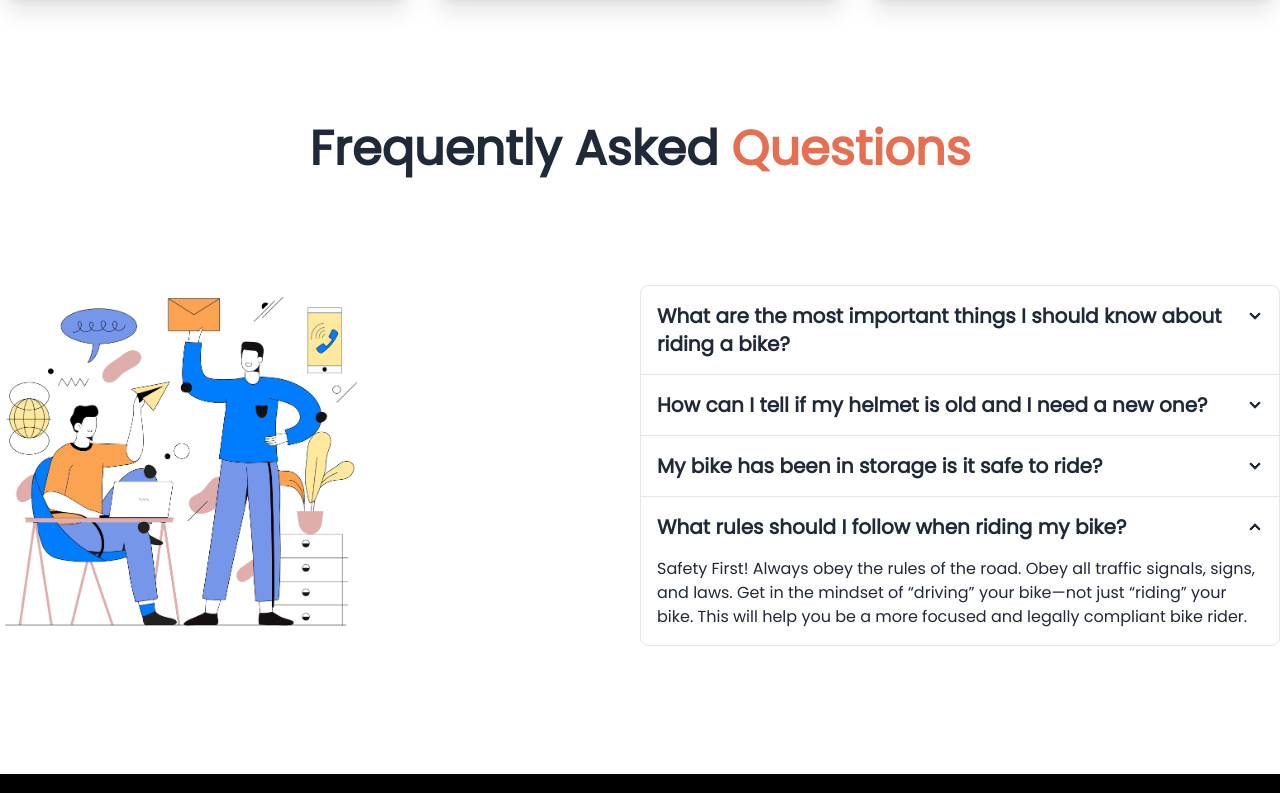
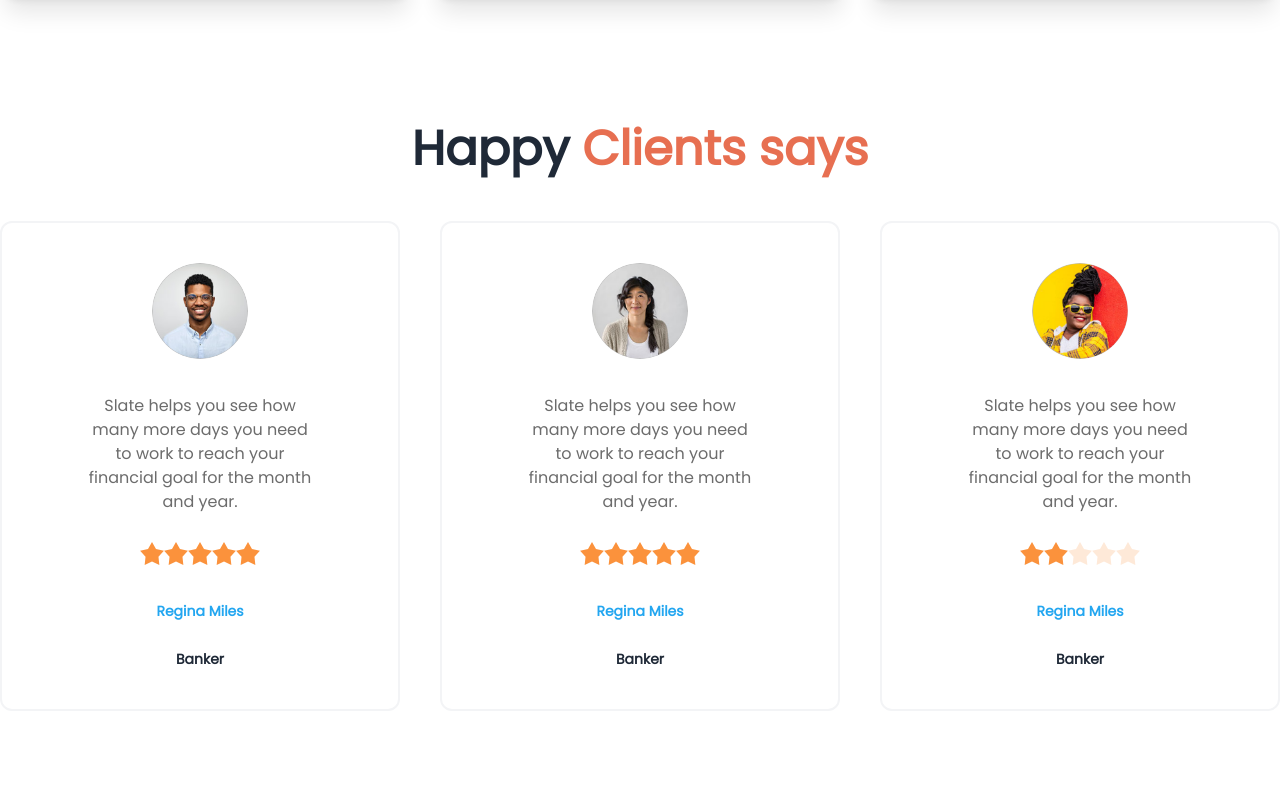
Before and after one commit to md-alamin2/biker-zone, a plain HTML site: page index.html in a window 1280 px wide. Shown: the part 2004-2797 px from the top of the page. Drawn offline with nearby package versions, Linux system fonts and the light colour scheme.

Commit message:
added review section

```diff
--- a/index.html
+++ b/index.html
@@ -33,9 +33,9 @@
 
 <body class="poppins-font">
   <!-- header section -->
-  <header class="md:container mx-auto">
+  <header id="header" class="md:container mx-auto relative">
     <!-- navbar -->
-    <nav>
+    <nav class="sticky top-0">
       <div class="navbar bg-base-100">
         <div class="flex-1">
           <div class="dropdown">
@@ -71,7 +71,8 @@
     <div class="carousel w-full bg-secondary-color rounded-lg mt-5 lg:mt-12">
       <!-- slide1 -->
       <div id="slide1" class="carousel-item relative w-full">
-        <div class="flex flex-col lg:flex-row lg:justify-between lg:w-full lg:gap-6 items-center px-2 lg:px-32 py-3 lg:py-24">
+        <div
+          class="flex flex-col lg:flex-row lg:justify-between lg:w-full lg:gap-6 items-center px-2 lg:px-32 py-3 lg:py-24">
           <!-- text content -->
           <div class="space-y-7 text-center lg:text-start">
             <h2 class="text-3xl md:text-6xl font-extrabold max-w-[700px]">Ride-on R15 V4 with Smile</h2>
@@ -91,7 +92,8 @@
       </div>
       <!-- slide2 -->
       <div id="slide2" class="carousel-item relative w-full">
-        <div class="flex flex-col lg:flex-row lg:justify-between lg:w-full lg:gap-6 items-center px-2 lg:px-32 py-3 lg:py-24">
+        <div
+          class="flex flex-col lg:flex-row lg:justify-between lg:w-full lg:gap-6 items-center px-2 lg:px-32 py-3 lg:py-24">
           <!-- text content -->
           <div class="space-y-7 text-center lg:text-start">
             <h2 class="text-3xl md:text-6xl font-extrabold max-w-[700px]">Ride-on R15 V4 with Smile</h2>
@@ -111,7 +113,8 @@
       </div>
       <!-- slide3 -->
       <div id="slide3" class="carousel-item relative w-full">
-        <div class="flex flex-col lg:flex-row lg:justify-between lg:w-full lg:gap-6 items-center px-2 lg:px-32 py-3 lg:py-24">
+        <div
+          class="flex flex-col lg:flex-row lg:justify-between lg:w-full lg:gap-6 items-center px-2 lg:px-32 py-3 lg:py-24">
           <!-- text content -->
           <div class="space-y-7 text-center lg:text-start">
             <h2 class="text-3xl md:text-6xl font-extrabold max-w-[700px]">Ride-on R15 V4 with Smile</h2>
@@ -131,7 +134,8 @@
       </div>
       <!-- slide4 -->
       <div id="slide4" class="carousel-item relative w-full">
-        <div class="flex flex-col lg:flex-row lg:justify-between lg:w-full lg:gap-6 items-center px-2 lg:px-32 py-3 lg:py-24">
+        <div
+          class="flex flex-col lg:flex-row lg:justify-between lg:w-full lg:gap-6 items-center px-2 lg:px-32 py-3 lg:py-24">
           <!-- text content -->
           <div class="space-y-7 text-center lg:text-start">
             <h2 class="text-3xl md:text-6xl font-extrabold max-w-[700px]">Ride-on R15 V4 with Smile</h2>
@@ -160,7 +164,8 @@
       <p class="text-sm text-primary-color font-semibold">Best bike collection</p>
       <hr class="border-1 border-primary-color w-[5%] mx-auto">
       <!-- img container -->
-      <div class="flex flex-col lg:flex-row lg:justify-between gap-3 lg:gap-0 mt-5 lg:mt-12 w-[90%] md:w-[50%] lg:w-full mx-auto">
+      <div
+        class="flex flex-col lg:flex-row lg:justify-between gap-3 lg:gap-0 mt-5 lg:mt-12 w-[90%] md:w-[50%] lg:w-full mx-auto">
         <img class="grayscale" src="images/others/feature-bike.png" alt="">
         <img src="images/others/feature-bike.png" alt="">
         <img class="grayscale" src="images/others/feature-bike.png" alt="">
@@ -175,13 +180,12 @@
         <!-- card1 -->
         <div class="card bg-base-100 shadow-xl">
           <figure>
-            <img
-              src="images/others/latest1.png"
-              alt="Ducati"  class="w-full p-6"/>
+            <img src="images/others/latest1.png" alt="Ducati" class="w-full p-6" />
           </figure>
           <div class="card-body">
             <h2 class="text-3xl font-semibold">Ducati XDIAVEL S-73</h2>
-            <p class="max-w-[337px]">Lorem ipsum dolor sit amet, consectetur adipiscing elit. Lacus, fermentum amet faucibus sed id nisi lectus at.</p>
+            <p class="max-w-[337px]">Lorem ipsum dolor sit amet, consectetur adipiscing elit. Lacus, fermentum amet
+              faucibus sed id nisi lectus at.</p>
             <div class="card-actions">
               <button class="btn bg-primary-color text-white mt-10">Read more</button>
             </div>
@@ -190,13 +194,12 @@
         <!-- card2 -->
         <div class="card bg-base-100 shadow-xl">
           <figure>
-            <img
-              src="images/others/latest2.png"
-              alt="Ducati"  class="w-full p-6"/>
+            <img src="images/others/latest2.png" alt="Ducati" class="w-full p-6" />
           </figure>
           <div class="card-body">
             <h2 class="text-3xl font-semibold">Motorcycles & Scooters</h2>
-            <p class="max-w-[337px]">Lorem ipsum dolor sit amet, consectetur adipiscing elit. Lacus, fermentum amet faucibus sed id nisi lectus at.</p>
+            <p class="max-w-[337px]">Lorem ipsum dolor sit amet, consectetur adipiscing elit. Lacus, fermentum amet
+              faucibus sed id nisi lectus at.</p>
             <div class="card-actions">
               <button class="btn bg-primary-color text-white mt-10">Read more</button>
             </div>
@@ -205,13 +208,12 @@
         <!-- card3 -->
         <div class="card bg-base-100 shadow-xl">
           <figure>
-            <img
-              src="images/others/latest3.png"
-              alt="Ducati"  class="w-full p-6"/>
+            <img src="images/others/latest3.png" alt="Ducati" class="w-full p-6" />
           </figure>
           <div class="card-body">
             <h2 class="text-3xl font-semibold">2021 Honda CBR500R</h2>
-            <p class="max-w-[337px]">Lorem ipsum dolor sit amet, consectetur adipiscing elit. Lacus, fermentum amet faucibus sed id nisi lectus at.</p>
+            <p class="max-w-[337px]">Lorem ipsum dolor sit amet, consectetur adipiscing elit. Lacus, fermentum amet
+              faucibus sed id nisi lectus at.</p>
             <div class="card-actions">
               <button class="btn bg-primary-color text-white mt-10">Read more</button>
             </div>
@@ -220,9 +222,81 @@
       </div>
     </section>
 
+    <!-- review section -->
+    <section class="mt-10 lg:mt-32">
+      <h2 class="text-5xl font-semibold text-center">Happy <span class="text-primary-color">Clients says</span></h2>
+      <!-- card container -->
+      <div class="grid grid-cols-1 lg:grid-cols-3 gap-10 mt-12 px-2 md:px-16 lg:px-0">
+        <!-- card1 -->
+        <div class="border-2 border-gray-100 space-y-7 py-10 text-center rounded-xl">
+          <div class="avatar">
+            <div class="w-24 rounded-full">
+              <img src="images/others/user-1.png" />
+            </div>
+          </div>
+          <p class="text-[#6C6C6C] max-w-[235px] mx-auto">Slate helps you see how
+            many more days you need
+            to work to reach your financial
+            goal for the month and year.</p>
+          <div class="rating">
+            <input type="radio" name="rating-2" class="mask mask-star-2 bg-orange-400" />
+            <input type="radio" name="rating-2" class="mask mask-star-2 bg-orange-400" checked="checked" />
+            <input type="radio" name="rating-2" class="mask mask-star-2 bg-orange-400" />
+            <input type="radio" name="rating-2" class="mask mask-star-2 bg-orange-400" />
+            <input type="radio" name="rating-2" class="mask mask-star-2 bg-orange-400" />
+          </div>
+          <a class="text-sm text-[#23A6F0] font-semibold block" href="">Regina Miles</a>
+          <p class="text-sm font-semibold">Banker</p>
+        </div>
+        <!-- card2 -->
+        <div class="border-2 border-gray-100 space-y-7 py-10 text-center rounded-xl">
+          <div class="avatar">
+            <div class="w-24 rounded-full">
+              <img src="images/others/user-2.png" />
+            </div>
+          </div>
+          <p class="text-[#6C6C6C] max-w-[235px] mx-auto">Slate helps you see how
+            many more days you need
+            to work to reach your financial
+            goal for the month and year.</p>
+          <div class="rating">
+            <input type="radio" name="rating-2" class="mask mask-star-2 bg-orange-400" />
+            <input type="radio" name="rating-2" class="mask mask-star-2 bg-orange-400" checked="checked" />
+            <input type="radio" name="rating-2" class="mask mask-star-2 bg-orange-400" />
+            <input type="radio" name="rating-2" class="mask mask-star-2 bg-orange-400" />
+            <input type="radio" name="rating-2" class="mask mask-star-2 bg-orange-400" />
+          </div>
+          <a class="text-sm text-[#23A6F0] font-semibold block" href="">Regina Miles</a>
+          <p class="text-sm font-semibold">Banker</p>
+        </div>
+        <!-- card3 -->
+        <div class="border-2 border-gray-100 space-y-7 py-10 text-center rounded-xl">
+          <div class="avatar">
+            <div class="w-24 rounded-full">
+              <img src="images/others/user-3.png" />
+            </div>
+          </div>
+          <p class="text-[#6C6C6C] max-w-[235px] mx-auto">Slate helps you see how
+            many more days you need
+            to work to reach your financial
+            goal for the month and year.</p>
+          <div class="rating">
+            <input type="radio" name="rating-2" class="mask mask-star-2 bg-orange-400" />
+            <input type="radio" name="rating-2" class="mask mask-star-2 bg-orange-400" checked="checked" />
+            <input type="radio" name="rating-2" class="mask mask-star-2 bg-orange-400" />
+            <input type="radio" name="rating-2" class="mask mask-star-2 bg-orange-400" />
+            <input type="radio" name="rating-2" class="mask mask-star-2 bg-orange-400" />
+          </div>
+          <a class="text-sm text-[#23A6F0] font-semibold block" href="">Regina Miles</a>
+          <p class="text-sm font-semibold">Banker</p>
+        </div>
+      </div>
+    </section>
+
     <!-- faq section -->
     <section class="mt-10 lg:mt-32 p-2 lg:p-0">
-      <h2 class="text-5xl font-semibold text-center">Frequently Asked <span class="text-primary-color">Questions</span></h2>
+      <h2 class="text-5xl font-semibold text-center">Frequently Asked <span class="text-primary-color">Questions</span>
+      </h2>
       <div class="grid grid-cols-1 lg:grid-cols-2 items-start md:mt-3 lg:mt-28">
         <!-- image -->
         <div class="mx-auto lg:mx-0">
@@ -236,7 +310,9 @@
               <div class="collapse-title text-xl font-semibold">What are the most important things I should
                 know about riding a bike?</div>
               <div class="collapse-content">
-                <p>Safety First! Always obey the rules of the road. Obey all traffic signals, signs, and laws. Get in the mindset of “driving” your bike—not just “riding” your bike. This will help you be a more focused and legally compliant bike rider. </p>
+                <p>Safety First! Always obey the rules of the road. Obey all traffic signals, signs, and laws. Get in
+                  the mindset of “driving” your bike—not just “riding” your bike. This will help you be a more focused
+                  and legally compliant bike rider. </p>
               </div>
             </div>
             <div class="collapse collapse-arrow join-item border-base-300 border">
@@ -244,21 +320,27 @@
               <div class="collapse-title text-xl font-semibold">How can I tell if my helmet is old and I need a
                 new one?</div>
               <div class="collapse-content">
-                <p>Safety First! Always obey the rules of the road. Obey all traffic signals, signs, and laws. Get in the mindset of “driving” your bike—not just “riding” your bike. This will help you be a more focused and legally compliant bike rider. </p>
+                <p>Safety First! Always obey the rules of the road. Obey all traffic signals, signs, and laws. Get in
+                  the mindset of “driving” your bike—not just “riding” your bike. This will help you be a more focused
+                  and legally compliant bike rider. </p>
               </div>
             </div>
             <div class="collapse collapse-arrow join-item border-base-300 border">
               <input type="radio" name="my-accordion-4" checked="checked" />
               <div class="collapse-title text-xl font-semibold">My bike has been in storage is it safe to ride?</div>
               <div class="collapse-content">
-                <p>Safety First! Always obey the rules of the road. Obey all traffic signals, signs, and laws. Get in the mindset of “driving” your bike—not just “riding” your bike. This will help you be a more focused and legally compliant bike rider. </p>
+                <p>Safety First! Always obey the rules of the road. Obey all traffic signals, signs, and laws. Get in
+                  the mindset of “driving” your bike—not just “riding” your bike. This will help you be a more focused
+                  and legally compliant bike rider. </p>
               </div>
             </div>
             <div class="collapse collapse-arrow join-item border-base-300 border">
               <input type="radio" name="my-accordion-4" checked="checked" />
               <div class="collapse-title text-xl font-semibold">What rules should I follow when riding my bike?</div>
               <div class="collapse-content">
-                <p>Safety First! Always obey the rules of the road. Obey all traffic signals, signs, and laws. Get in the mindset of “driving” your bike—not just “riding” your bike. This will help you be a more focused and legally compliant bike rider. </p>
+                <p>Safety First! Always obey the rules of the road. Obey all traffic signals, signs, and laws. Get in
+                  the mindset of “driving” your bike—not just “riding” your bike. This will help you be a more focused
+                  and legally compliant bike rider. </p>
               </div>
             </div>
           </div>
@@ -268,8 +350,8 @@
   </main>
 
   <!-- footer -->
-  <footer class="mt-10 lg:mt-32 bg-black">
-    <section class="md:container mx-auto grid grid-cols-1 md:grid-cols-2 text-white">
+  <footer id="footer" class="mt-10 lg:mt-32 bg-black">
+    <section class="md:container mx-auto grid grid-cols-1 lg:grid-cols-2 text-white px-2 md:px-16 lg:px-0">
 
       <div class="mt-3 md:mt-14">
         <div class="flex gap-6">
@@ -289,7 +371,7 @@
         <p class="mt-5">© 2020 bike. All rights reserved</p>
       </div>
 
-      <div class="text-start md:ml-auto mt-3 md:mt-14 space-y-4">
+      <div class="text-start lg:ml-auto mt-3 md:mt-14 space-y-4">
         <p class="text-lg font-medium">Get the App</p>
         <img src="images/others/android.png" alt="">
         <img src="images/others/ios.png" alt="">
```
